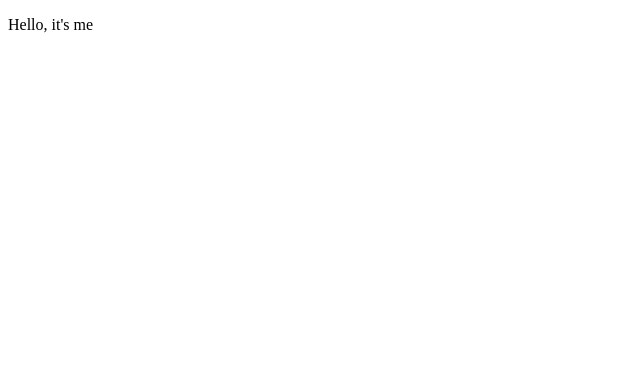
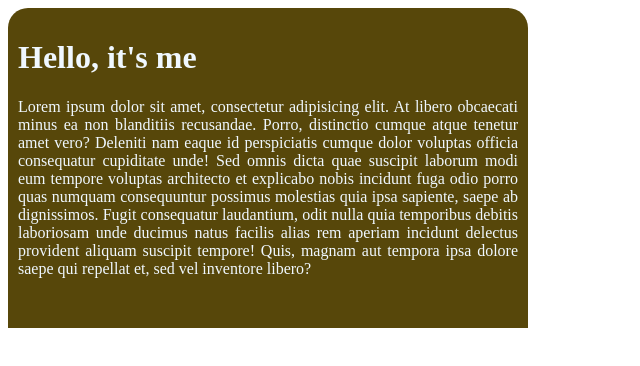
Before and after one commit to kaziMuntasirRahman/fourthTest, a plain HTML site: page index.html in a window 1280 px wide. Shown: the whole page, without its empty margins (0-640 px from the left). Drawn offline with Linux system fonts and the light colour scheme.

Commit message:
last one of the fourth test

```diff
--- a/index.html
+++ b/index.html
@@ -4,8 +4,25 @@
   <meta charset="UTF-8">
   <meta name="viewport" content="width=device-width, initial-scale=1.0">
   <title>My Fourth Git Test</title>
+  <style>
+    div {
+      color:aliceblue;
+      text-align: justify;
+      background-color: rgb(87, 71, 10);
+      height: 300px;
+      width: 500px;
+      padding: 10px;
+      border: 10px 10px 12px 12px solid tomato;
+      border-top-left-radius: 20px;
+      border-top-right-radius: 20px;
+    }
+
+  </style>
 </head>
 <body>
-  <p>Hello, it's me</p>
+  <div>
+  <h1>Hello, it's me</h1>
+  <p>Lorem ipsum dolor sit amet, consectetur adipisicing elit. At libero obcaecati minus ea non blanditiis recusandae. Porro, distinctio cumque atque tenetur amet vero? Deleniti nam eaque id perspiciatis cumque dolor voluptas officia consequatur cupiditate unde! Sed omnis dicta quae suscipit laborum modi eum tempore voluptas architecto et explicabo nobis incidunt fuga odio porro quas numquam consequuntur possimus molestias quia ipsa sapiente, saepe ab dignissimos. Fugit consequatur laudantium, odit nulla quia temporibus debitis laboriosam unde ducimus natus facilis alias rem aperiam incidunt delectus provident aliquam suscipit tempore! Quis, magnam aut tempora ipsa dolore saepe qui repellat et, sed vel inventore libero?</p>
+  </div>
 </body>
 </html>
```
